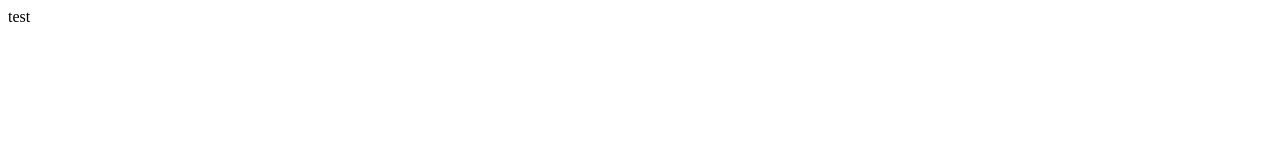
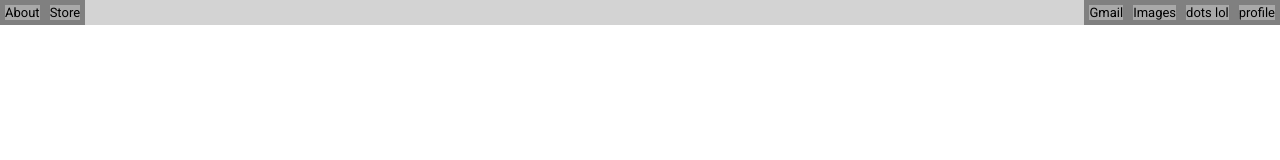
Before and after one commit to trexrush/odin-google-homepage, a plain HTML site: page index.html in a window 1280 px wide. Drawn offline with Linux system fonts and the light colour scheme.

Commit message:
added style.css, started base outline

```diff
--- a/index.html
+++ b/index.html
@@ -1,5 +1,22 @@
 <html>
+    <head>
+        <link rel="stylesheet" type="text/css" href="style.css" />
+        <link rel="preconnect" href="https://fonts.gstatic.com">
+        <link href="https://fonts.googleapis.com/css2?family=Roboto&display=swap" rel="stylesheet">
+    </head>
     <body>
-        <p>test</p>
+        <header id="navbar">
+            <div id="left">
+                <p class="header-button">About</p>
+                <p class="header-button">Store</p>
+            </div>
+            <div id="right">
+                <p class="header-button">Gmail</p>
+                <p class="header-button"p>Images</p>
+                <p class="header-button">dots lol</p>
+                <p class="header-button"p>profile</p>
+            </div>
+        </header>
+        <div id="google-search"></div>
     </body>
 </html>
--- /dev/null
+++ b/style.css
@@ -0,0 +1,26 @@
+body {
+    background-color: white;
+    margin: 0px;
+}
+
+#navbar {
+    background-color: lightgray;
+    display: flex;
+    justify-content: space-between;
+    align-content: stretch;
+    margin: 0px;
+}
+
+#left, #right {
+    background-color: grey;
+    display: flex;
+    justify-content: center;
+}
+
+.header-button {
+    background-color: darkgray;
+    color: black;
+    font-size: 13;
+    font-family: 'Roboto', sans-serif;
+    margin: 5px;
+}
```
